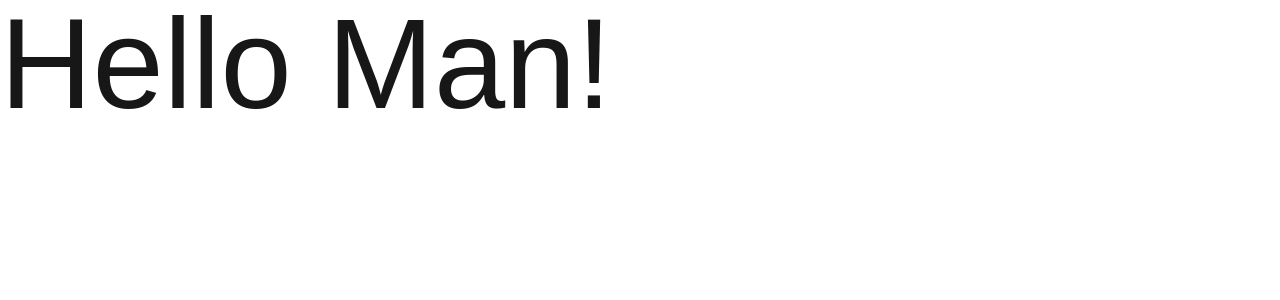
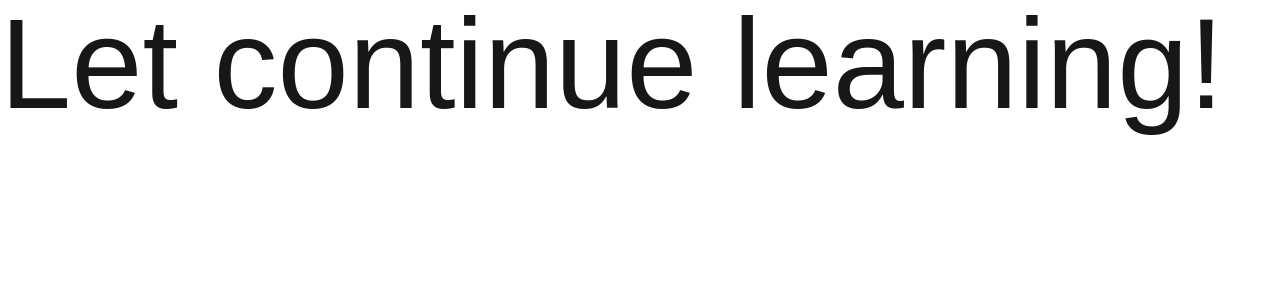
Before and after one commit to FahadAbdulQayyum/next-appp, a Next.js app: page / in a window 1280 px wide. Shown: the top 300 px of the page. Built offline with nearby package versions, Linux system fonts and the light colour scheme.

Commit message:
Made it simple

```diff
--- a/src/app/page.tsx
+++ b/src/app/page.tsx
@@ -1,7 +1,7 @@
 export default function Home() {
   return (
     <h1 className="text-9xl">
-      Hello Man!
+      Let continue learning!
     </h1>
   )
 }
```
